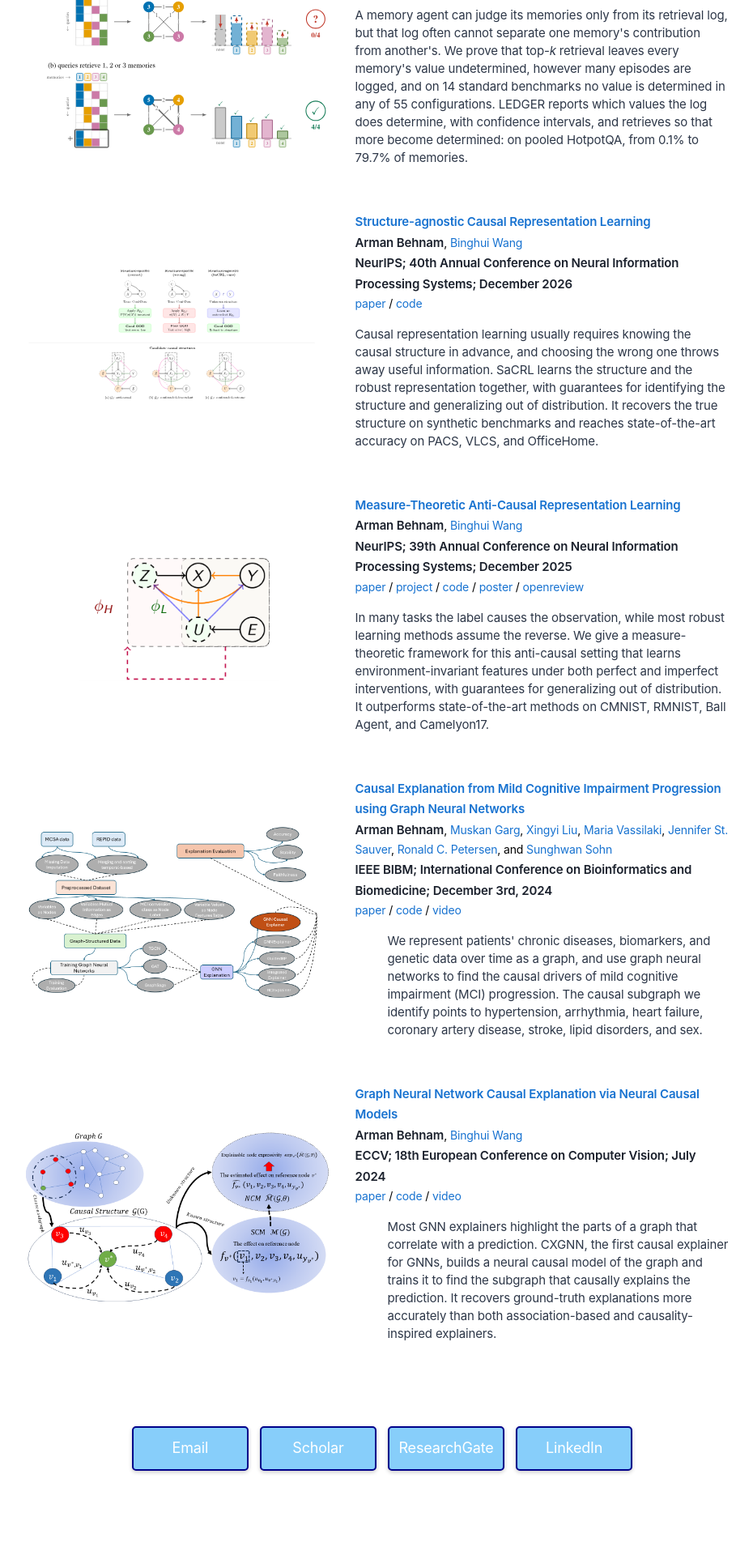
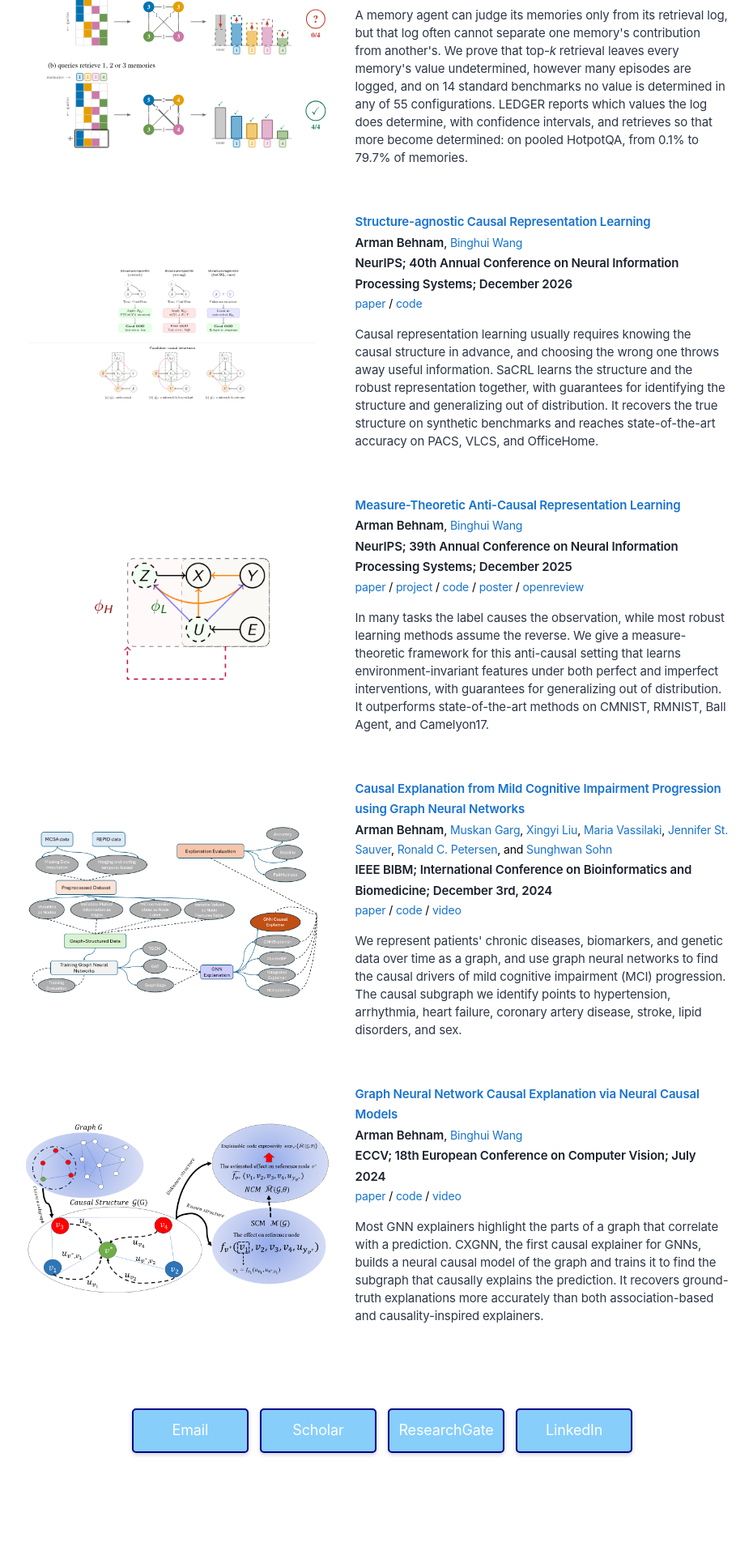
Before and after one commit to ArmanBehnam/ArmanBehnam.github.io, a Jekyll site: the page built from index.html, in a window 1280 px wide. Shown: the part 2073-3993 px from the top of the page at 81% size, without its empty margins (168-1098 px from the left). Built offline with Jekyll 4.4.1, drawn with Linux system fonts in a browser that asks for light colours; after the commit the page ends 3971 px from its top, so only the background shows below that.

```diff
--- a/index.html
+++ b/index.html
@@ -258,12 +258,11 @@ border-radius:50%; object-fit:cover; object-position:center 30%; margin:0 0 16px
 	      <a href="https://ieeexplore.ieee.org/stamp/stamp.jsp?tp=&arnumber=10822848">paper</a> /
 	      <a href="https://github.com/ArmanBehnam/MCI2D">code</a> /
 		<a href="https://youtu.be/TGNxpDf3Hyk?si=QmebrV_JEM1SUQzl">video</a>
-	      <ul>
+
 		<p>We represent patients' chronic diseases, biomarkers, and genetic data over time as a graph,
 			and use graph neural networks to find the causal drivers of mild cognitive impairment (MCI)
 			progression. The causal subgraph we identify points to hypertension, arrhythmia, heart failure,
 			coronary artery disease, stroke, lipid disorders, and sex.</p>
-	      </ul>
 	    </td>
 	  </tr>
      </tbody></table>
@@ -289,16 +288,16 @@ border-radius:50%; object-fit:cover; object-position:center 30%; margin:0 0 16px
 	      <a href="https://arxiv.org/pdf/2407.09378">paper</a> /
 	      <a href="https://github.com/ArmanBehnam/CXGNN">code</a> /
 		<a href="https://www.youtube.com/watch?v=3ScAzC3tRUE">video</a>
-	      <ul>
 		<p>Most GNN explainers highlight the parts of a graph that correlate with a prediction. CXGNN, the first causal
 			explainer for GNNs,
 			builds a neural causal model of the graph and trains it to find the subgraph that causally
 			explains the prediction. It recovers ground-truth explanations more accurately than both
 			association-based and causality-inspired explainers.</p>
-	      </ul>
 	    </td>
 	  </tr>
      </tbody></table>
+
+<!--Rest -->
 
 <!--    <table style="width:100%;border:0px;border-spacing:0px;border-collapse:separate;margin-right:auto;margin-left:auto;table-layout:fixed;"><tbody>-->
 <!--	  <tr>-->
```
